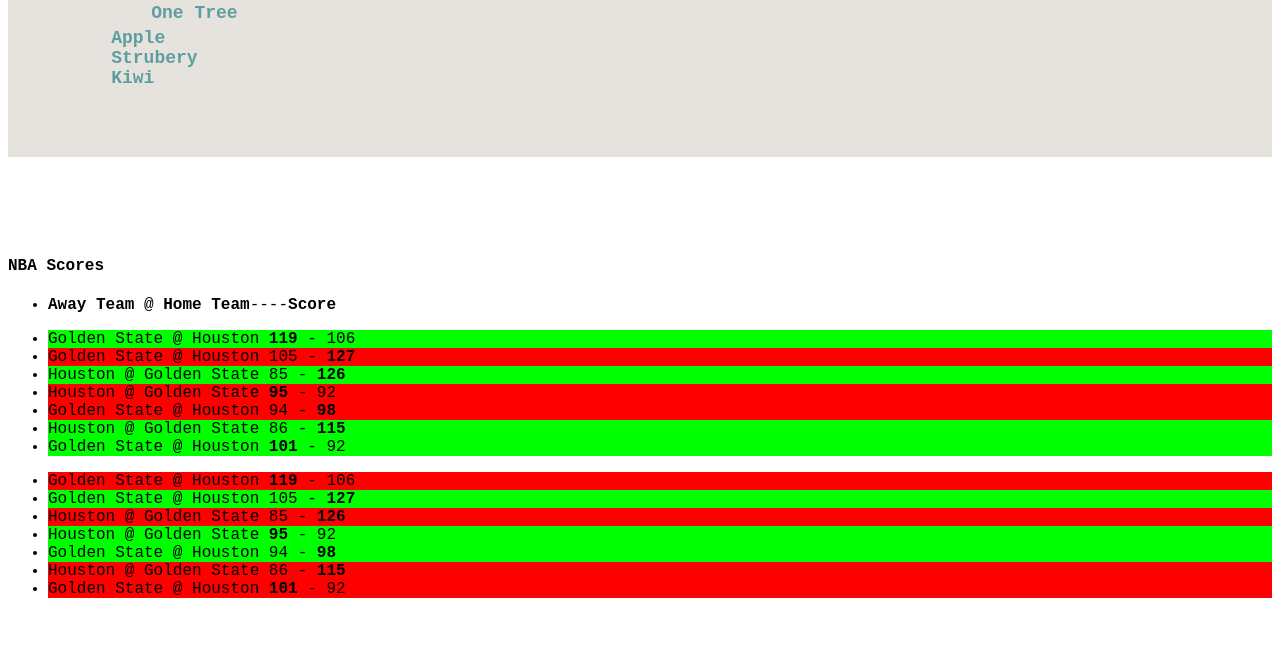
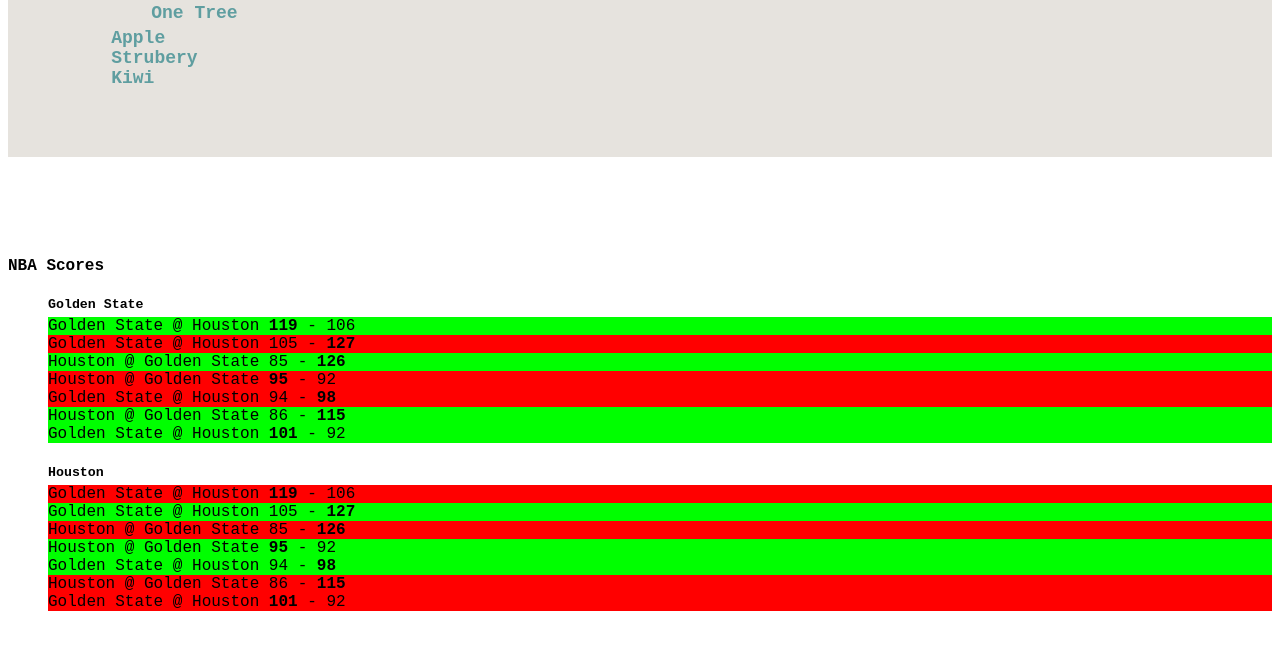
Before and after one commit to GitcrackerUK/Bootcamp, a plain HTML site: page index.html in a window 1280 px wide. Shown: the part 1581-2231 px from the top of the page. Drawn offline with Linux system fonts and the light colour scheme.

Commit message:
Extra title for each score table

```diff
--- a/index.html
+++ b/index.html
@@ -85,9 +85,7 @@
     </div>
     <div  id="score">
         <h4>NBA Scores</h4>
-        <ul>
-            <li> <b> Away Team</b> @ <b>Home Team</b>----<b>Score</b> </li>
-        </ul>
+
 
     </div>
     <footer></footer>
--- a/main.js
+++ b/main.js
@@ -2018,8 +2018,14 @@
 
 let makeChart = (games, targetTeam) => {
     const ulParent = document.createElement('ul')
+    const scoresHeader = document.createElement('h5')
+    // scoresHeader.style.marginBottom = "5px"
+    scoresHeader.innerText = `${targetTeam}`
+    ulParent.appendChild(scoresHeader)
+
     for (let game of games) {
         const gameLi = document.createElement('li')
+        // gameLi.style.listStyleType="none";
         gameLi.innerHTML = getScoreLine(game,targetTeam);
         ulParent.appendChild(gameLi);
         gameLi.classList.add(isWinner(game,targetTeam) ? 'win' : 'lost')
--- a/style.css
+++ b/style.css
@@ -100,6 +100,12 @@
 #score {
     margin-top: 100px;
 }
+#score ul h5 {
+    margin-bottom: 5px;
+}
+#score li {
+    list-style-type: none;
+}
 
 .win {
     background-color: rgb(0, 255, 0.2);
```
